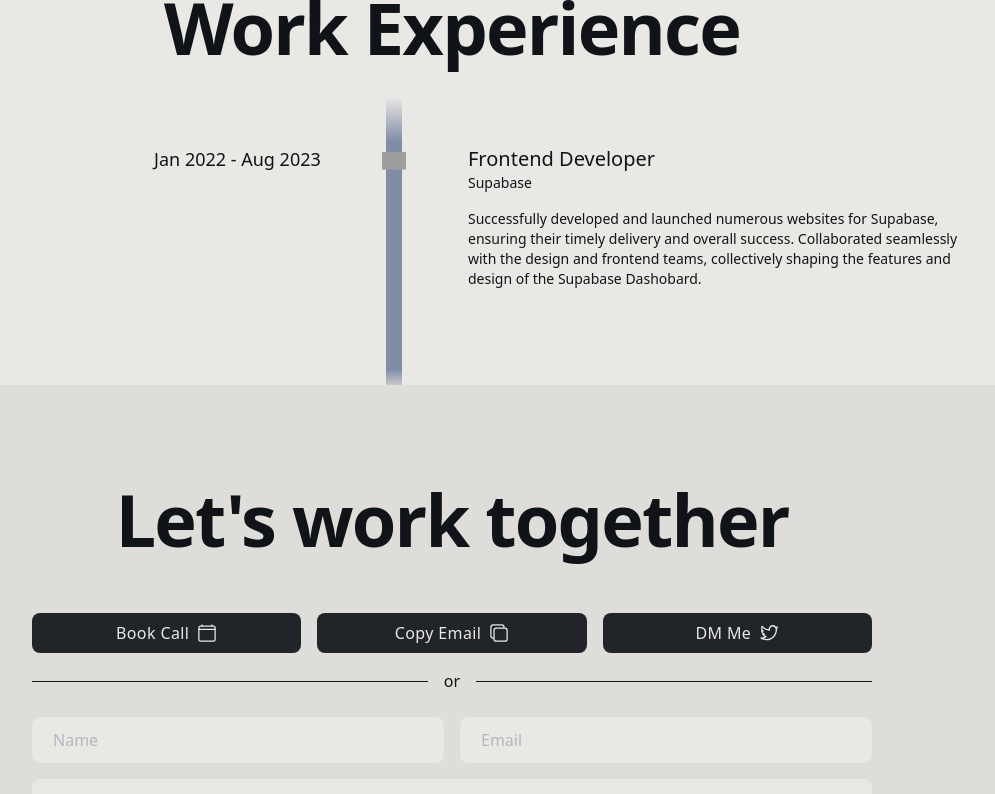
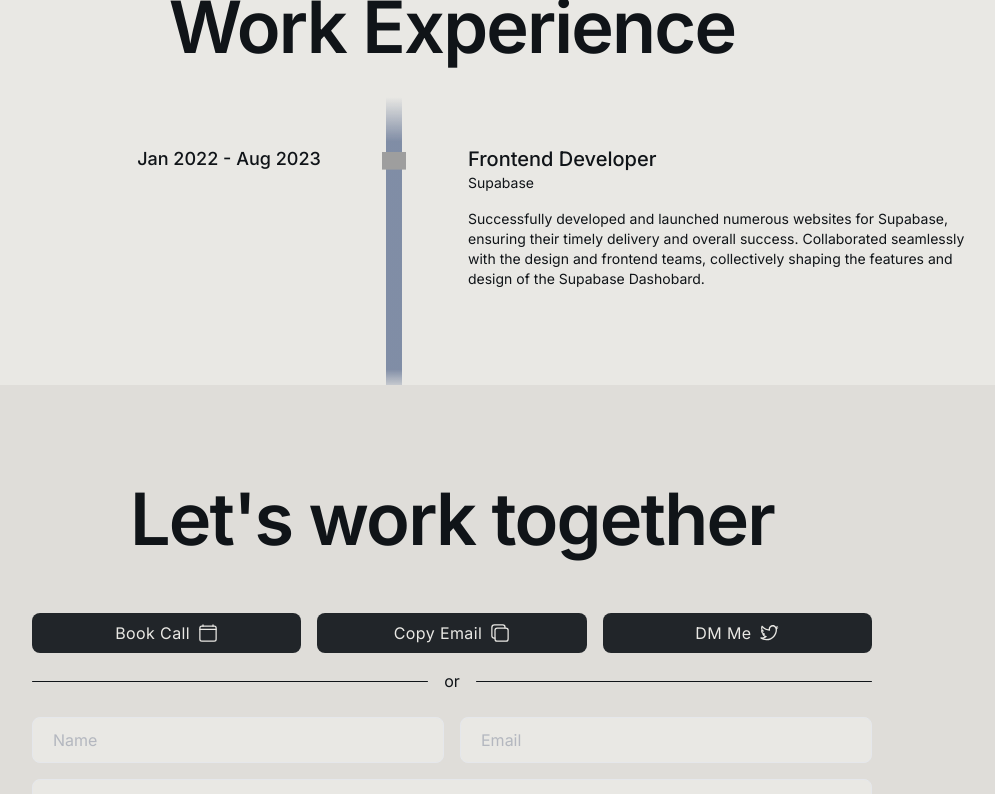
Before and after one commit to Isaiah-Hamilton/Portfolio, a Next.js app: page / in a window 1280 px wide. Shown: the part 2351-3145 px from the top of the page, without its empty margins (188-1183 px from the left). Built offline with nearby package versions, Linux system fonts and the light colour scheme; grey boxes are pictures that could not be loaded.

Commit message:
update font to inter

```diff
--- a/pages/_app.tsx
+++ b/pages/_app.tsx
@@ -1,6 +1,9 @@
 import '@/styles/globals.css'
 import type { AppProps } from 'next/app'
+import { Inter } from 'next/font/google'
 import Head from 'next/head'
+
+const inter = Inter({ subsets: ['latin'] })
 
 export default function App({ Component, pageProps }: AppProps) {
   return (
@@ -25,7 +28,7 @@ export default function App({ Component, pageProps }: AppProps) {
         <meta property="og:image" content="/og-image.png" />
         <title>Isaiah Hamilton | Frontend Developer</title>
       </Head>
-      <main className="bg-[#e9e8e4] text-[#101418] overflow-x-clip">
+      <main className={`bg-[#e9e8e4] text-[#101418] overflow-x-clip ${inter.className}`}>
         <Component {...pageProps} />
       </main>
     </>
```
